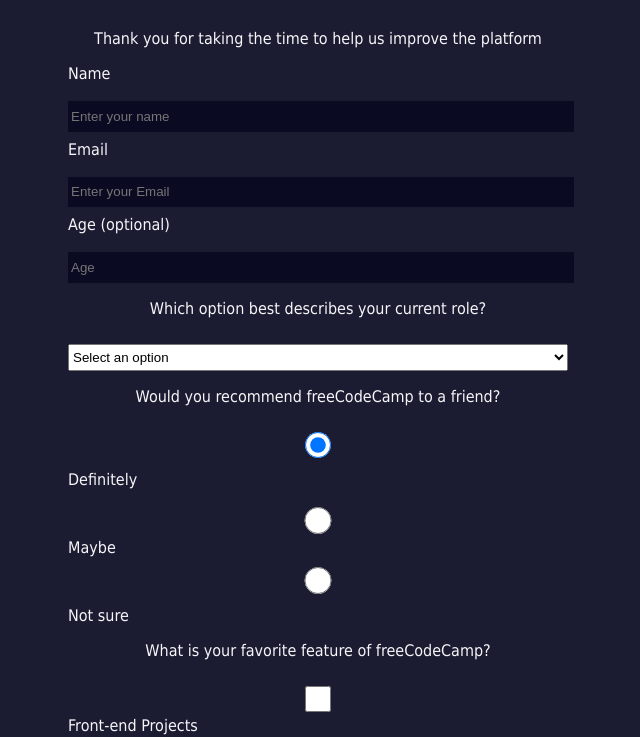
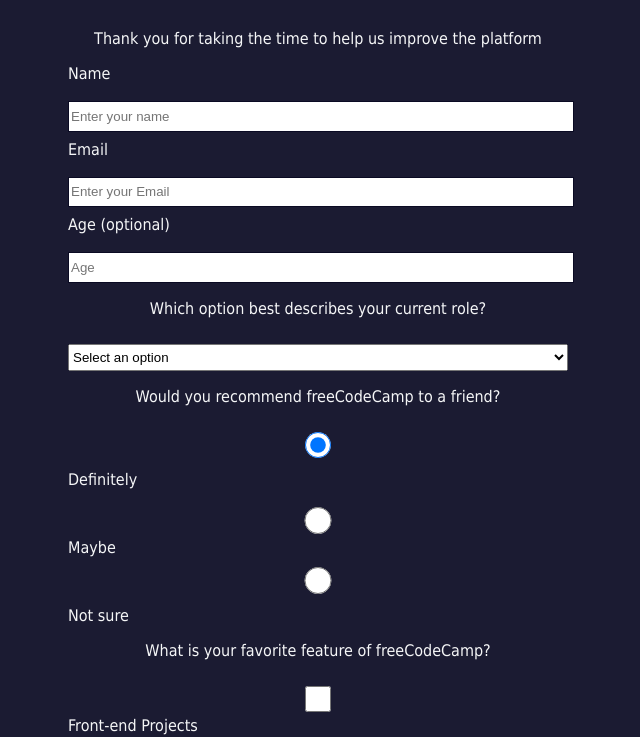
Before and after one commit to SamWCodes/SurveyForm, a plain HTML site: page index.html in a window 1280 px wide. Shown: the part 73-810 px from the top of the page, without its empty margins (322-962 px from the left). Drawn offline with Linux system fonts and the light colour scheme.

Commit message:
Update CSS

```diff
--- a/styles.css
+++ b/styles.css
@@ -43,7 +43,7 @@ input, textarea, select {
 }
 
 input, textarea {
-    background-color: #0a0a23;
+    background-color: white;
     border: 1px solid #0a0a23;
 }
 
```
